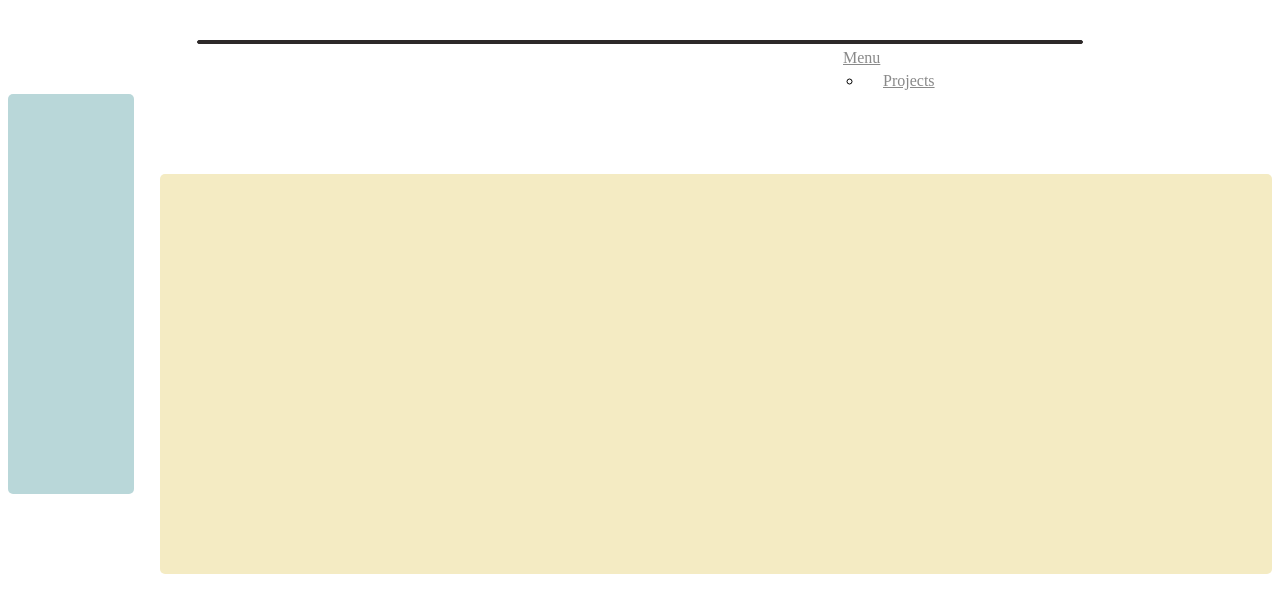
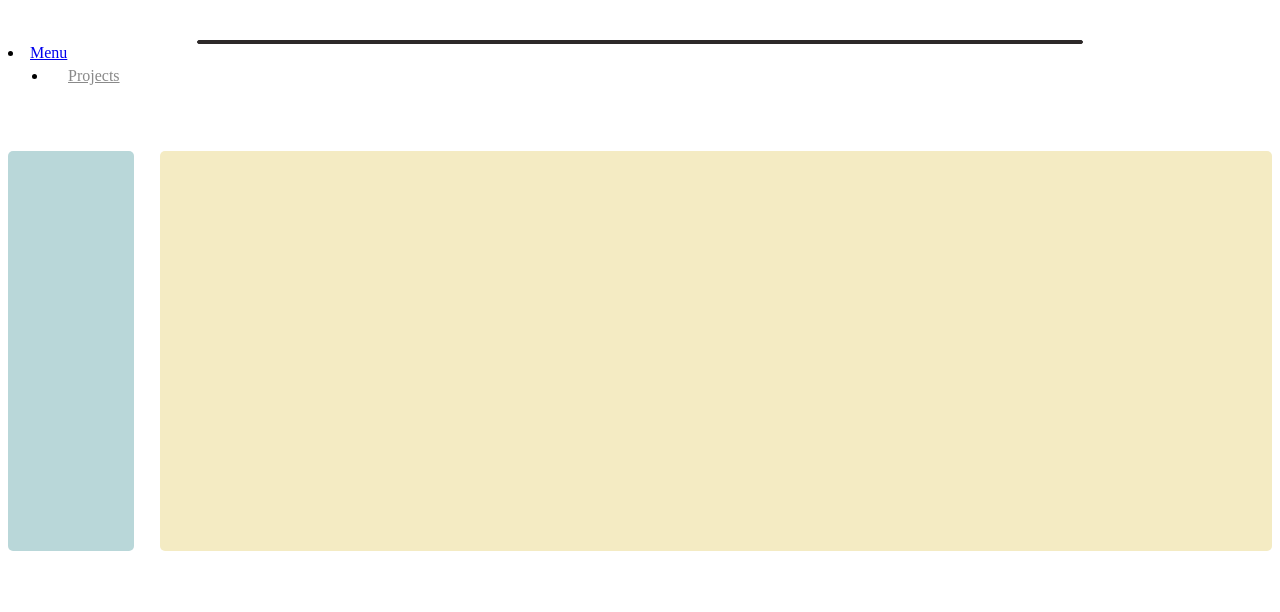
Before and after one commit to miss-melina/miss-melina.github.io, a plain HTML site: page index.html in a window 1280 px wide. Shown: the part 120-732 px from the top of the page. Drawn offline with nearby package versions, Linux system fonts and the light colour scheme.

Commit message:
Update index.html

```diff
--- a/index.html
+++ b/index.html
@@ -16,14 +16,11 @@
 
   	<div class="header">
    	<div class="container">
-	        <ul class="menu">
-
 	          <li class="dropdown">
 	            <a href="#" class="dropdown-toggle">Menu<b class="caret"></b></a>
 	            <ul class="dropdown-menu">
 	              <li><a href="#">Projects</a></li>
-
-	            </ul></li></ul>
+	            </ul></li>
    	</div></div>
 
 
```
